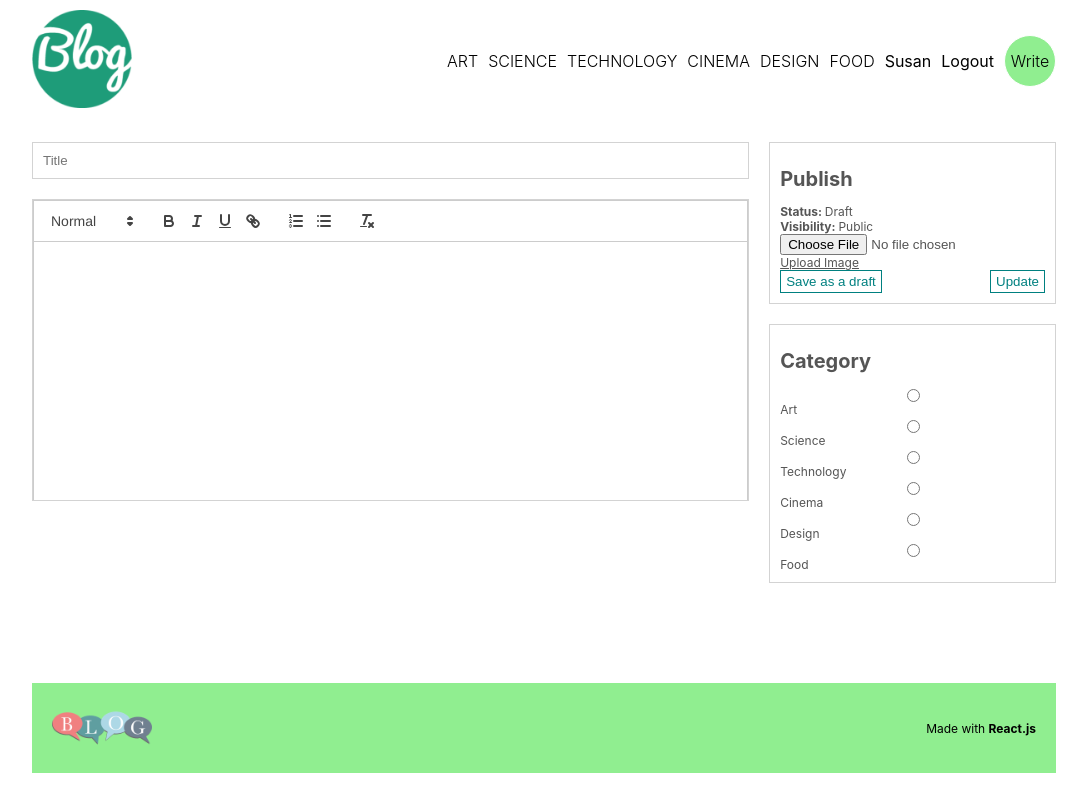
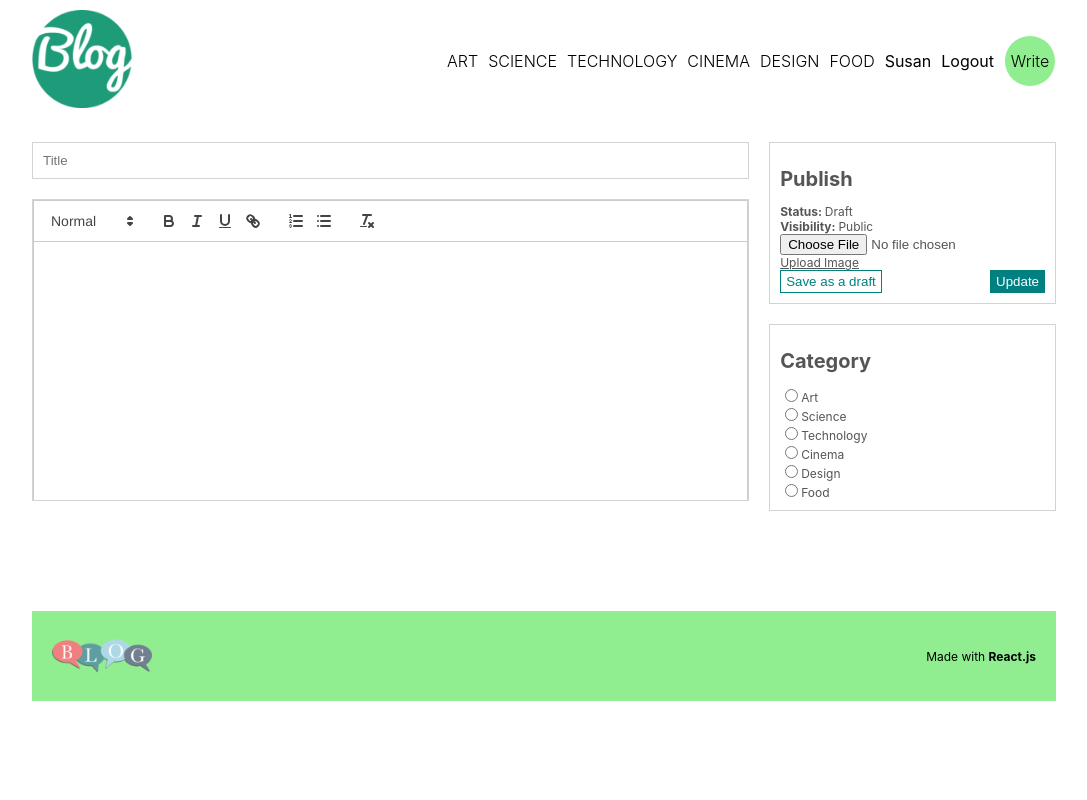
Before and after one commit to Mo6x/RESTAll-APIs, a React (Create React App) app in the folder client-side/my-app/: page /write in a window 1280 px wide. Shown: the whole page, without its empty margins (96-1183 px from the left). Built offline with nearby package versions, Linux system fonts and the light colour scheme.

Commit message:
Successfully design the Home page and the styles, I want to start working on the writ.jsx and other page now

```diff
--- a/client-side/my-app/src/Style.scss
+++ b/client-side/my-app/src/Style.scss
@@ -380,8 +380,8 @@
 
                         :last-child{
                             cursor: pointer;
-                            color: teal;
-                            background-color: white;
+                            color: white;
+                            background-color: teal;
                             border: 1px solid teal;
                             padding: 3px 5px;
                         }
--- a/client-side/my-app/src/pages/Write.jsx
+++ b/client-side/my-app/src/pages/Write.jsx
@@ -33,18 +33,30 @@ const Write = () => {
                 </div>
                 <div className="item">
                     <h1>Category</h1>
+                    <div className="cat">
                     <input type="radio" name="cat" value="art" id="art" />
                     <label htmlfor="art">Art</label>
+                    </div>
+                    <div className="cat">
                     <input type="radio" name="cat" value="Science" id="Science" />
                     <label htmlfor="Science">Science</label>
+                    </div>
+                    <div className="cat">
                     <input type="radio" name="cat" value="Technology" id="Technology" />
                     <label htmlfor="Technology">Technology</label>
+                    </div>
+                    <div className="cat">
                     <input type="radio" name="cat" value="Cinema" id="Cinema" />
                     <label htmlfor="Cinema">Cinema</label>
+                    </div>
+                    <div className="cat">
                     <input type="radio" name="cat" value="Design" id="Design" />
                     <label htmlfor="Design">Design</label>
+                    </div>
+                    <div className="cat">
                     <input type="radio" name="cat" value="Food" id="Food" />
                     <label htmlfor="Food">Food</label>
+                    </div>
                 </div>
             </div>
         </div>
```
